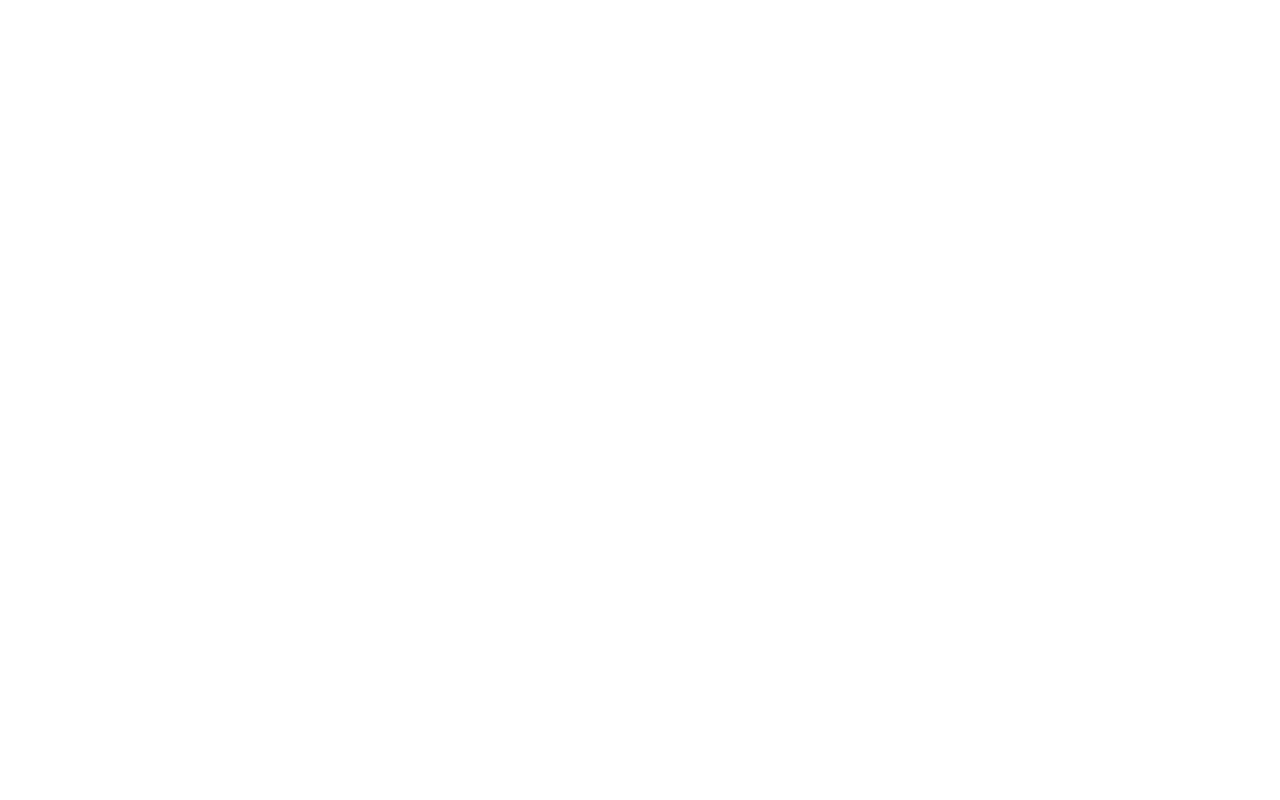
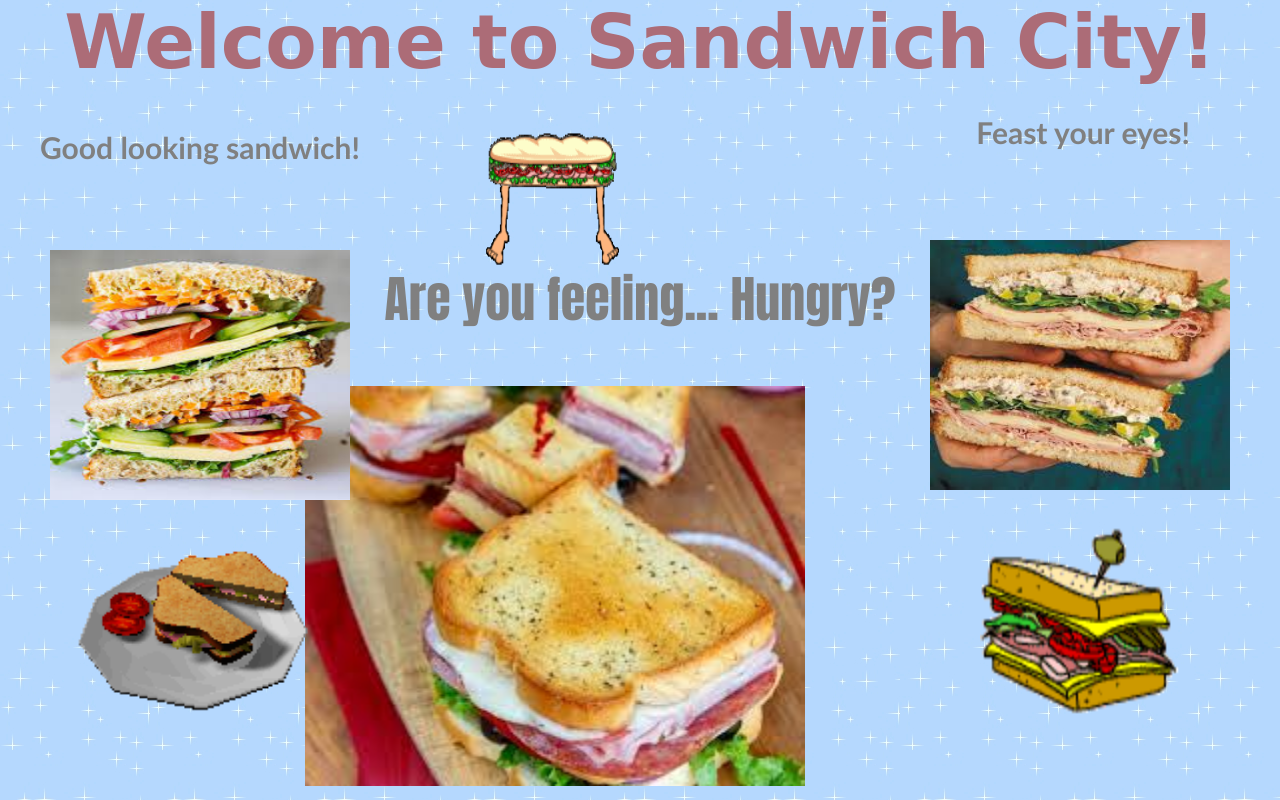
Before and after one commit to AbiSmith31/webdev1, a plain HTML site: page css_intro/assignments/geocities/index.html in a window 1280 px wide. Drawn offline with Linux system fonts and the light colour scheme.

Commit message:
homework

```diff
--- a/css_intro/assignments/geocities/index.html
+++ b/css_intro/assignments/geocities/index.html
@@ -0,0 +1,22 @@
+<!DOCTYPE html>
+<html lang="en">
+<head>
+    <meta charset="UTF-8">
+    <meta name="viewport" content="width=device-width, initial-scale=1.0">
+    <title>Sandwich City</title>
+    <link rel="stylesheet" href="style.css">
+</head>
+<body>
+    <h1>Welcome to Sandwich City!</h1>
+    <h2>Good looking sandwich!</h2>
+    <h3>Are you feeling... Hungry?</h3>
+    <h4>Feast your eyes!</h4>
+    <img class="yum" src="images/gottaeatthis.jpg" alt="sandwich">
+    <img class="hand" src="images/sandwichpic.jpg" alt="sandwich">
+    <img class="stacked" src="images/yummysandwich.jpg" alt="sandwich">
+    <img class="hungry" src="gifs/eat.gif" alt="hungry sandwich gif">
+    <img class="bounce" src="gifs/sandwich-ani.gif" alt="sandwich gif">
+    <img class="feet" src="gifs/sandwich2.gif" alt="sandwich gif">
+
+</body>
+</html>
--- a/css_intro/assignments/geocities/style.css
+++ b/css_intro/assignments/geocities/style.css
@@ -1,3 +1,85 @@
 h1 {
-    font-family: fantasy;
+    font-family:cursive;
+    color: rgb(172, 108, 119);
+    text-align: center;
+    font-size: 75px;
+    margin-top: -10px;
 }
+body {
+    background-image: url(gifs/sparklebg.gif);
+}
+
+.hand {
+    position: absolute;
+    width: 300px;
+    height: 250px;
+    left: 50px;
+    top: 250px;
+}
+.stacked {
+    position: absolute;
+    height: 250px;
+    width: 300px;
+    right: 50px;
+    top: 240px;
+
+}
+.yum {
+    position: fixed;
+    height: 400px;
+    width: 500px;
+    right: 475px;
+
+
+}
+.hungry {
+    position: fixed;
+    height: 200px;
+    width: 200px;
+    right: 100px;
+    bottom: 75px;
+
+
+}
+.bounce {
+    position: fixed;
+    height: 250px;
+    width: 250x;
+    left: 75px;
+    bottom: 55px;
+
+}
+.feet {
+    position: absolute;
+    height: 150px;
+    width: 150px;
+    right: 655px;
+    top: 120px;
+
+}
+h2 {
+    font-family:'Trebuchet MS', 'Lucida Sans Unicode', 'Lucida Grande', 'Lucida Sans', Arial, sans-serif;
+    font-size: 30px;
+    color: gray;
+    position: fixed;
+    bottom: 610px;
+    left: 40px;
+
+}
+h3 {
+    font-family:Impact, Haettenschweiler, 'Arial Narrow Bold', sans-serif;
+    text-align: center;
+    color: gray;
+    font-size: 50px;
+    margin-top: 175px;
+
+}
+h4 {
+    font-family:'Trebuchet MS', 'Lucida Sans Unicode', 'Lucida Grande', 'Lucida Sans', Arial, sans-serif;
+    font-size: 30px;
+    color: gray;
+    position: fixed;
+    bottom: 610px;
+    right: 90px;
+
+}
```
Also changed, not shown: css_intro/week_4/css_positioning/index.html (+2 -6 lines), css_intro/assignments/geocities/gifs/eat.gif (added).
